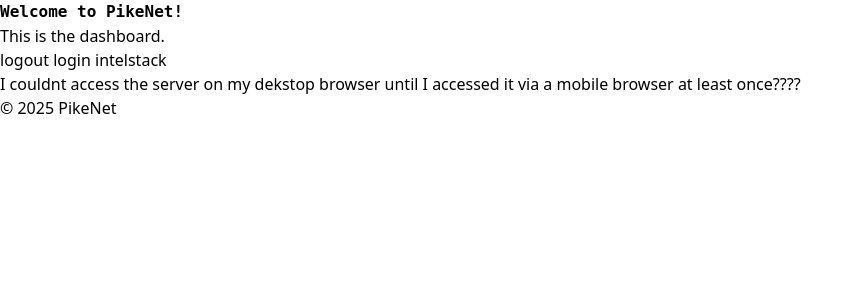
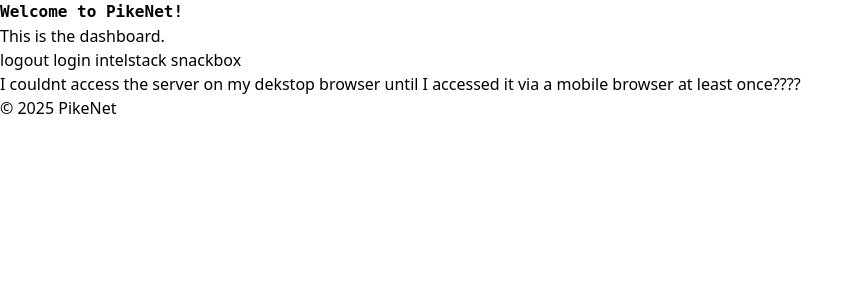
Before and after one commit to GearedMountain/ThePikeNet, a Flask app: page / in a window 1280 px wide. Shown: the top 300 px of the page, without its empty margins (0-864 px from the left). Run offline with Flask 3, Linux system fonts and the light colour scheme.

Commit message:
snackbox link

```diff
--- a/pikenet/webapps/main/templates/index.html
+++ b/pikenet/webapps/main/templates/index.html
@@ -6,5 +6,6 @@
   <a href="/logout">logout</a>
   <a href="/login">login</a>
   <a href="/intelstack">intelstack</a>
+  <a href="/snackbox">snackbox</a>
   <p>I couldnt access the server on my dekstop browser until I accessed it via a mobile browser at least once????</p>
 {% endblock %}
```
